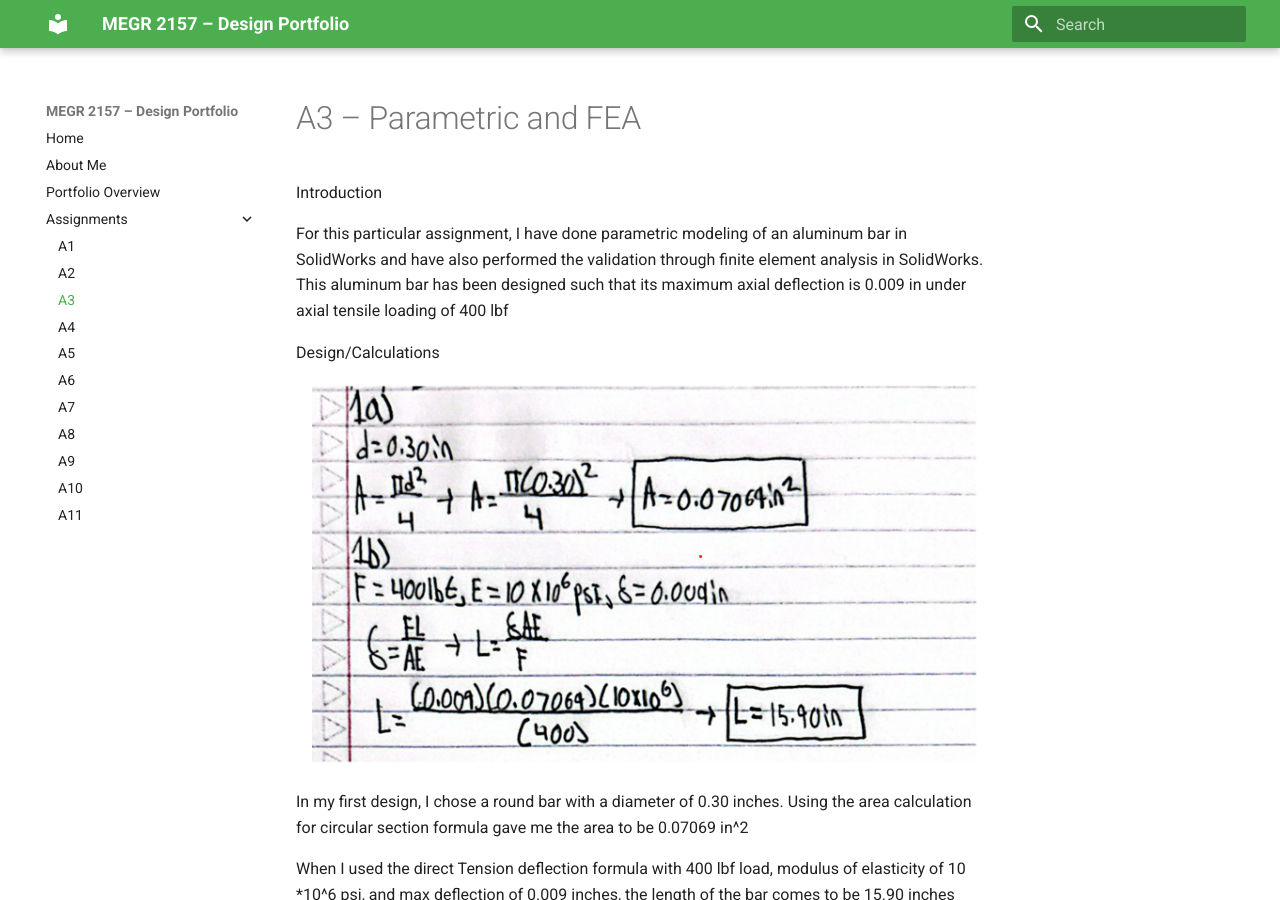
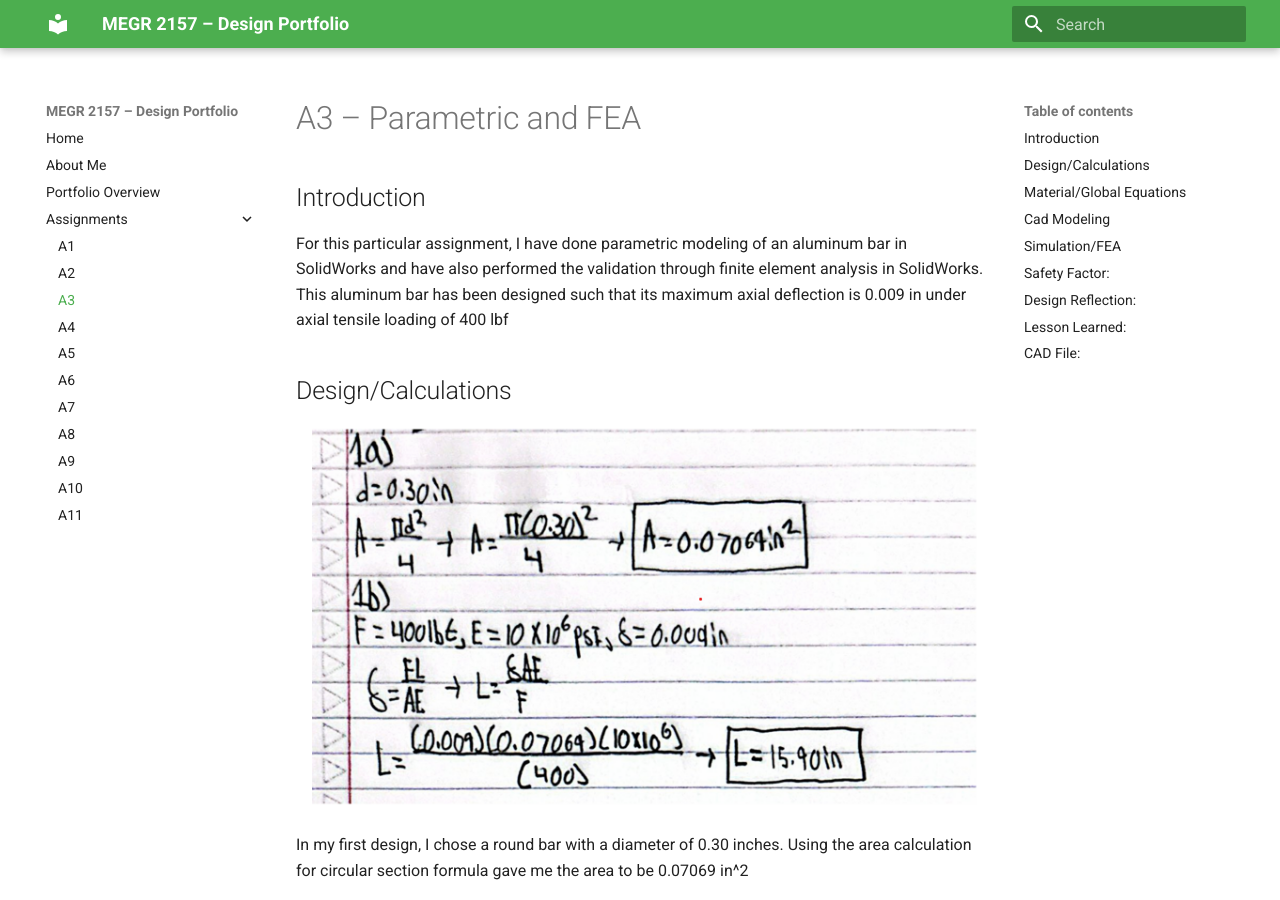
Before and after one commit to Amahaxr/design-projects-portfolio, an MkDocs documentation site: the page built from docs/assignments/A03/index.md, in a window 1280 px wide and 900 px high. Built offline with MkDocs 1.6.1 and Material for MkDocs 9.7.7, drawn with Linux system fonts in a browser that asks for light colours.

Commit message:
Refactor index.md with proper headings
Updated the structure of the assignment document by adding headings for better organization and readability.

```diff
--- a/docs/assignments/A03/index.md
+++ b/docs/assignments/A03/index.md
@@ -1,9 +1,9 @@
 # A3 – Parametric and FEA
-Introduction
+## Introduction
 
 For this particular assignment, I have done parametric modeling of an aluminum bar in SolidWorks and have also performed the validation through finite element analysis in SolidWorks. This aluminum bar has been designed such that its maximum axial deflection is 0.009 in under axial tensile loading of 400 lbf
 
-Design/Calculations
+## Design/Calculations
 
 ![Design Calculations](calculations.png)
 
@@ -11,7 +11,7 @@ In my first design, I chose a round bar with a diameter of 0.30 inches. Using th
 
 When I used the direct Tension deflection formula with 400 lbf load, modulus of elasticity of 10 *10^6 psi, and max deflection of 0.009 inches, the length of the bar comes to be 15.90 inches
 
-Material/Global Equations
+## Material/Global Equations
 
 ![Global Equations](global-equations.png)
 
@@ -19,7 +19,7 @@ After the analysis had been completed, the data was inputted into SolidWorks as
 
 The area and length of the beam have been defined using an equation such that any change in the design parameters will be reflected in the model.
 
-Cad Modeling
+## Cad Modeling
 
 ![Circular Cross-Section](circle-sketch.png)
 
@@ -29,7 +29,7 @@ The circular cross-sectional area of the bar was created in SolidWorks with a di
 
 Once the circle was drawn, the bar was then extruded using the dimension of 15.90 in. The resulting object became the cad model used in the finite element analysis
 
-Simulation/FEA
+## Simulation/FEA
 
 ![FEA Deflection Map](fea-deflection.png)
 
@@ -43,7 +43,7 @@ I then checked the results of the von Mises stress through FEA. The maximum stre
 
 As per the assignment details, the yield strength of the aluminum material is 40ksi.
 
-Safety Factor:
+## Safety Factor:
 
 ![Safety Factor Calculation](safety-factor.png)
 
@@ -57,7 +57,7 @@ Factor of Safety = 1.80
 
 The maximum stress being less than the yield strength means that safety has been achieved with the factor of safety of 1.80.
 
-Design Reflection:
+## Design Reflection:
 
 The manual axial deflection was 0.0090 in whereas the FEA gave 0.00910 in.
 
@@ -77,7 +77,7 @@ Peak stress = Kt * Nominal Stress
 
 This value will be used to compare the strength with the 40 ksi yield strength.
 
-Lesson Learned:
+## Lesson Learned:
 
 In this exercise, I got to learn how to make use of global variables and equations in SolidWorks for making a parametric model. I also learned how to apply materials, fixtures, and loads, conduct a FEA, and how to understand the results of displacements and von Mises stress.
 
@@ -85,4 +85,4 @@ The problem I faced during this exercise is that SolidWorks crashed after I had
 
 Total time spent: 5.5 hours
 
-CAD File:
+## CAD File:
```
